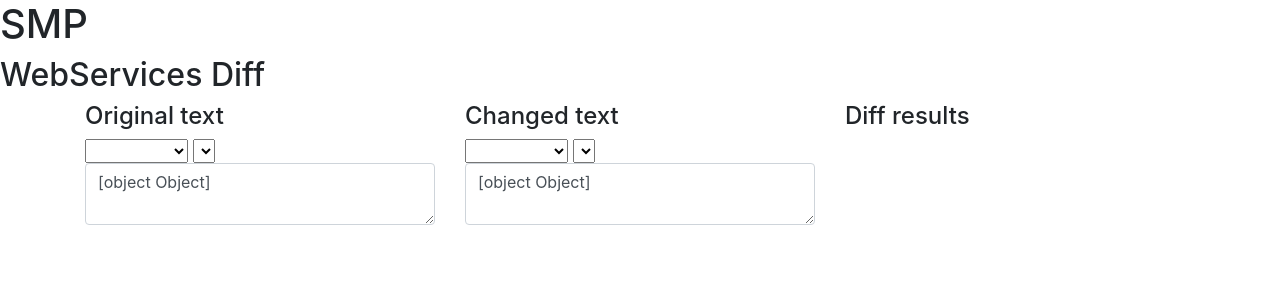
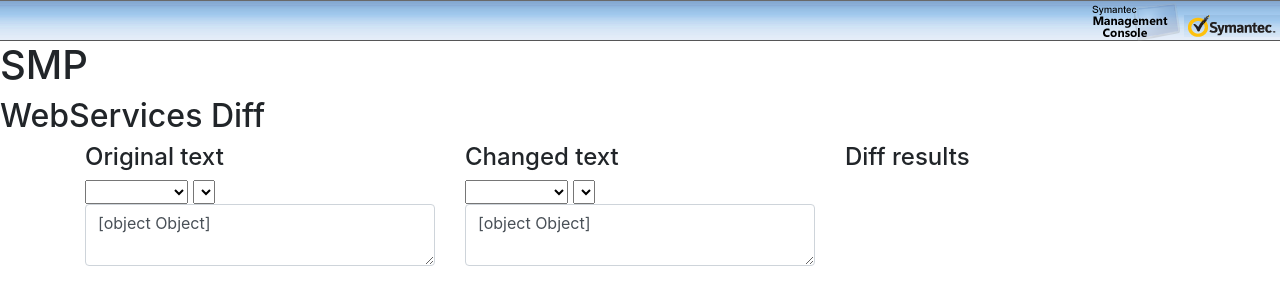
Before and after one commit to AlexHedley/SMPWebServiceDiff, a plain HTML site: page index.html in a window 1280 px wide. Drawn offline with Linux system fonts and the light colour scheme.

Commit message:
Added some SMP images

```diff
--- a/index.html
+++ b/index.html
@@ -14,12 +14,19 @@
     <link rel="stylesheet" href="css/styles.css">
 
     <link rel="shortcut icon" href="favicon.ico">
+    <!-- <link rel="shortcut icon" href="altiris.ico"> -->
 
     <title>SMP</title>
   </head>
   <body ng-app="myApp">
 
     <div ng-controller="myController">
+
+        <!-- Legacy Header -->
+        <div style="margin: 0px; padding: 0px; border: 0px solid black; height: 41px; text-align: right; overflow: hidden; vertical-align: middle; background-image: url('images/headerToolbarBackground.png'); background-repeat: repeat-x;">
+            <img title="Symantec™ Management Platform Version 8.5 (8.5.3073.0)" style="margin: 0px; padding: 0px;" alt="" src="images/headerProductName.png">
+            <img style="padding-top: 10px;" alt="" src="images/symantecLogo.png">
+        </div>
 
         <h1>SMP</h1>
         <h2>WebServices Diff</h2>
```
Also changed, not shown: altiris.ico (added), favicon.ico (added), images/headerProductName.png (added), images/headerToolbarBackground.png (added), images/symantecLogo.png (added).
